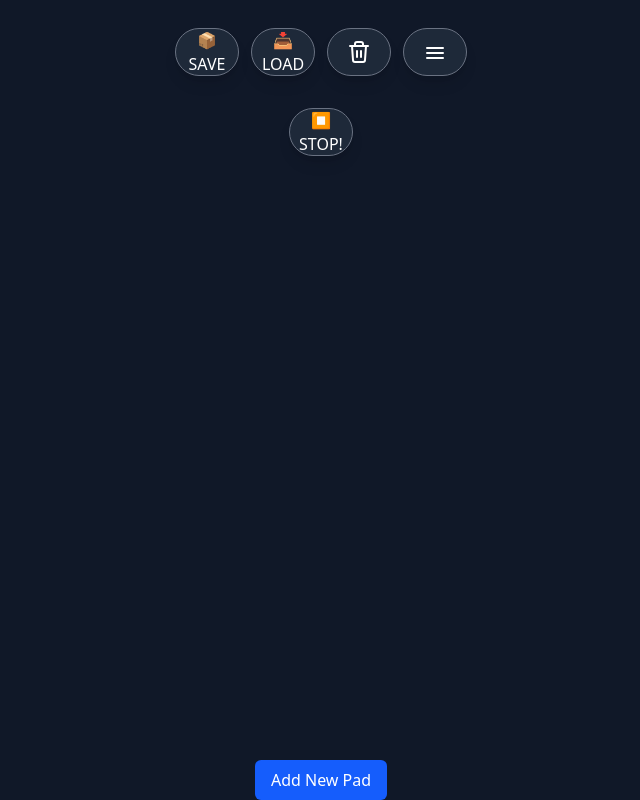
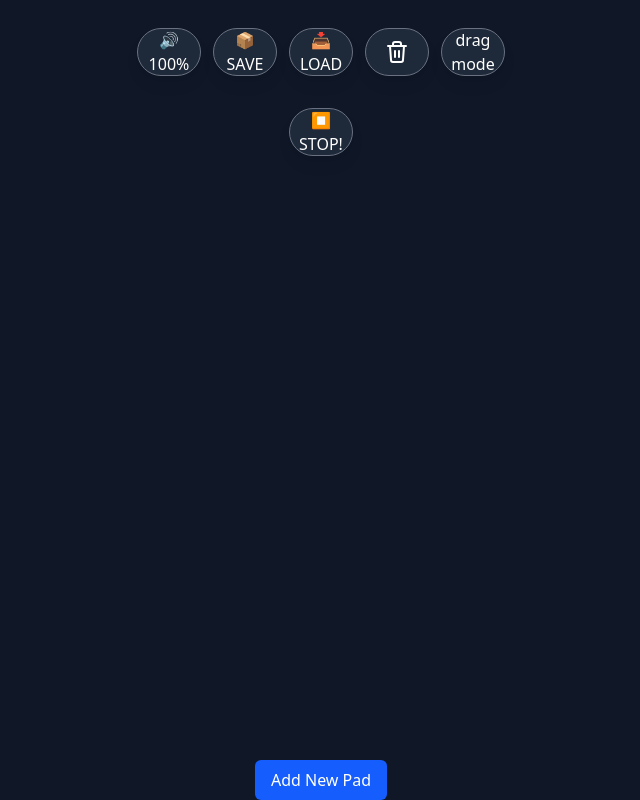
Before and after one commit to MTGVim/tiger-sound-pad, a React (Vite) app: page / in a window 1280 px wide. Shown: the whole page, without its empty margins (319-959 px from the left). Built offline with nearby package versions, Linux system fonts and the light colour scheme.

Commit message:
feat: ✨ 볼륨조절 추가, 드래그모드 아이콘 없앰

```diff
--- a/src/components/TopMenu.tsx
+++ b/src/components/TopMenu.tsx
@@ -1,4 +1,4 @@
-import { PropsWithChildren, useRef } from "react";
+import { PropsWithChildren, useRef, useState } from "react";
 import { usePadStore } from "../store/padStore";
 import { twMerge } from "tailwind-merge";
 import { useHowlerStore } from "../store/howlerStore";
@@ -23,6 +23,54 @@ const ButtonLayout: React.FC<PropsWithChildren & { className?: string }> = ({
       )}
     >
       {children}
+    </div>
+  );
+};
+
+const VolumeControl: React.FC = () => {
+  const { volume, setVolume } = useHowlerStore();
+  const [open, setOpen] = useState(false);
+
+  return (
+    <div className="relative">
+      {/* 버튼 */}
+      <button
+        type="button"
+        onClick={() => setOpen((v) => !v)}
+        className={twMerge(buttonBaseClasses, "bg-gray-800 flex-col gap-0")}
+        title="마스터 볼륨"
+      >
+        <div>{volume === 0 ? "🔇" : volume < 0.5 ? "🔉" : "🔊"}</div>
+        {Math.round(volume * 100)}%
+      </button>
+
+      {/* 슬라이더 */}
+      {open && (
+        <div
+          className="
+            absolute top-14 left-1/2 -translate-x-1/2
+            bg-gray-800 border border-gray-600
+            rounded-xl p-3 shadow-xl
+          "
+        >
+          <input
+            type="range"
+            min={0}
+            max={1}
+            step={0.01}
+            value={volume}
+            onChange={(e) => setVolume(Number(e.target.value))}
+            className="
+              h-32 w-2
+              appearance-none
+              bg-transparent
+              [writing-mode:vertical-rl]
+              rotate-180
+              accent-emerald-400
+            "
+          />
+        </div>
+      )}
     </div>
   );
 };
@@ -71,20 +119,7 @@ const ReorderButton: React.FC<ToggleButtonProps> = ({ isActive, onToggle }) => {
       aria-label="Delete pads"
       title={isActive ? "배치모드" : "배치모드 해제"}
     >
-      <svg
-        xmlns="http://www.w3.org/2000/svg"
-        viewBox="0 0 24 24"
-        fill="none"
-        stroke="currentColor"
-        strokeWidth="2"
-        strokeLinecap="round"
-        strokeLinejoin="round"
-        className="w-6 h-6 text-white"
-      >
-        <line x1="4" y1="8" x2="20" y2="8" />
-        <line x1="4" y1="13" x2="20" y2="13" />
-        <line x1="4" y1="18" x2="20" y2="18" />
-      </svg>
+      drag mode
     </button>
   );
 };
@@ -150,6 +185,7 @@ export const TopMenu = ({
   return (
     <div className="sticky top-0 py-4 z-20 w-full px-4 h-auto pt-4 bg-gray-900">
       <ButtonLayout>
+        <VolumeControl />
         <SaveButton />
         <LoadButton />
         <TrashButton isActive={isDeleteMode} onToggle={onToggleDeleteMode} />
--- a/src/store/howlerStore.ts
+++ b/src/store/howlerStore.ts
@@ -3,12 +3,21 @@ import { Howl } from "howler";
 
 interface HowlerState {
   currentSound: Howl | null;
+  volume: number;
+  setVolume: (v: number) => void;
   playSound: (url: string, onEnd?: () => void) => void;
   stopSound: () => void;
 }
 
 export const useHowlerStore = create<HowlerState>((set, get) => ({
   currentSound: null,
+  volume: 1,
+
+  setVolume: (v) => {
+    Howler.volume(v);
+    set({ volume: v });
+  },
+
   playSound: (url: string, onEnd?: () => void) => {
     const { currentSound } = get();
 
```
